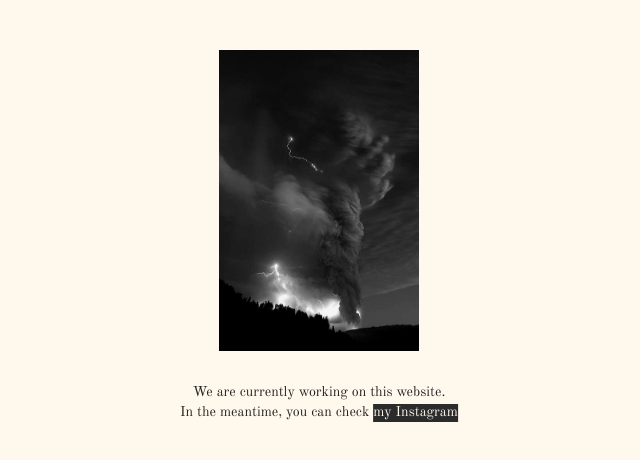
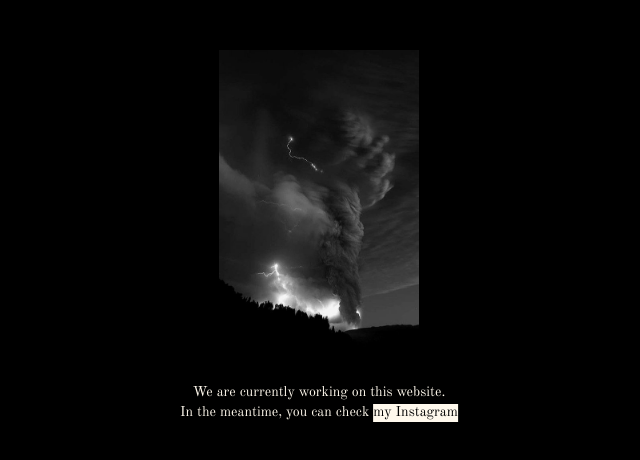
Before and after one commit to vicentegarcya/la-belleza-de-la-oscuridad, a React (Create React App) app: page / in a window 1280 px wide. Shown: the top 460 px of the page, without its empty margins (321-961 px from the left). Built offline with nearby package versions, Linux system fonts and the light colour scheme.

Commit message:
add black background

```diff
--- a/src/App.css
+++ b/src/App.css
@@ -3,14 +3,14 @@
 }
 
 .App-header {
-  background-color: #fff9ed;
+  background-color: #000;
   min-height: 100vh;
   display: flex;
   flex-direction: column;
   align-items: center;
   justify-content: center;
   font-size: calc(10px + 2vmin);
-  color: #222;
+  color: #fff9ed;
   font-family: 'Old Standard TT', serif;
 }
 
@@ -41,8 +41,8 @@
 
 a {
   text-decoration: none;
-  color: #fff9ed;
-  background-color: rgb(43, 43, 43);
+  color: #000;
+  background-color: #fff9ed;
   height: 18px;
   display: inline-block;
 }
```
